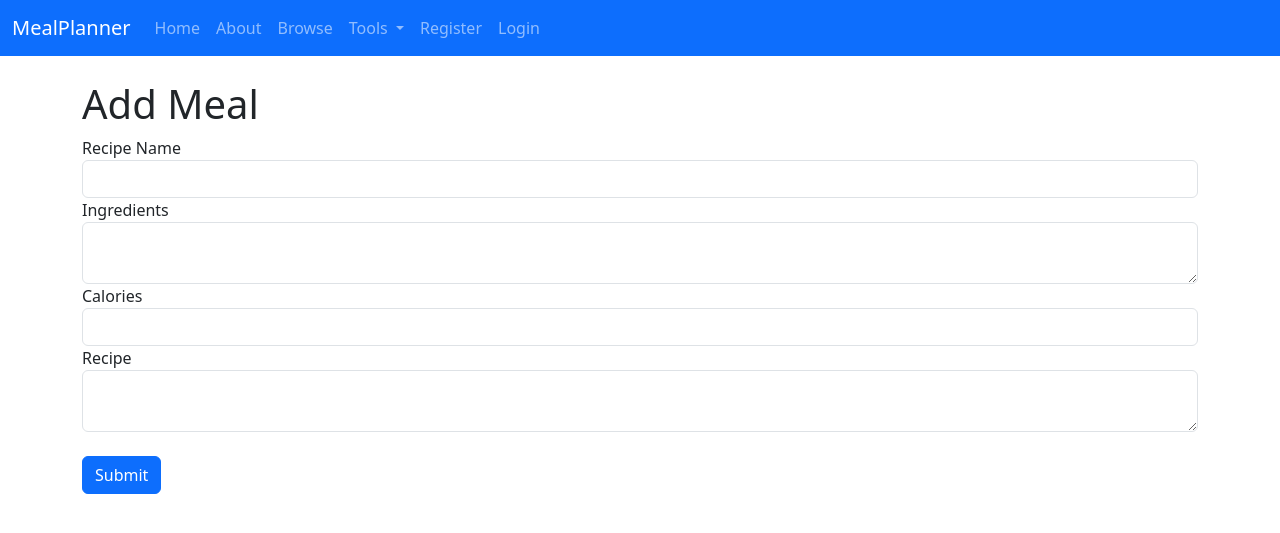
After one commit to ColtanF/MealPlanner, a Flask app: page /add_meal in a window 1280 px wide. The commit adds this page. Shown: the top 533 px of the page. Run offline with Flask 2, Linux system fonts and the light colour scheme; some libraries are stand-ins or nearby versions.

Commit message:
Added add_meal.html and accompanying temporary functionality to app.py. Also updated the README.md file to display more information about the project and some planned updates to it.

```diff
--- a/app.py
+++ b/app.py
@@ -1,12 +1,19 @@
 #! python
 from flask import Flask, render_template, flash, redirect, url_for, request
+from wtforms import Form, StringField, TextAreaField, IntegerField, validators
 
 app = Flask(__name__)
 app.debug = True
 
+class Recipe():
+    def __init__(self, name, ingr, cals, recipe):
+        self.name = name
+        self.ingr = ingr
+        self.cals = cals
+        self.recipe = recipe
 meals = {}
-meals["Pizza"] = ["Dough", "Sauce", "Cheese"]
-meals["Chicken and Broccoli"] = ["Chicken", "Broccoli"]
+meals["Pizza"] = Recipe("Pizza", "Dough, Cheese, Sauce", "1000", "Make dough, put sauce and cheese on, bake at 400 degrees for 10 minutes.")
+meals["Chicken and Broccoli"] = Recipe("Chicken and Broccoli", "Chicken Breast, Broccoli", "400", "Cook chicken breast in air fryer at 375 degrees for 17 minutes, flipping once halfway through the cooking time. Steam broccoli.")
 
 @app.route('/')
 def index():
@@ -23,8 +30,30 @@ def browse():
 
 @app.route('/browse/<string:id>/')
 def meal(id):
-    return render_template('meal.html', meal=id, ingredients=meals[id])
+    return render_template('meal.html', meal=id, ingredients=meals[id].ingr)
+
+class RecipeForm(Form):
+    recipeName = StringField('Recipe Name', [validators.Length(min=1, max=200)])
+    ingredients = TextAreaField('Ingredients', [validators.Length(min=5)])
+    calories = IntegerField('Calories', [validators.NumberRange(min=0)])
+    recipe = TextAreaField('Recipe', [validators.Length(min=30)])
+
+
+@app.route('/add_meal', methods=["GET", "POST"])
+def add_meal():
+    form = RecipeForm(request.form)
+    if request.method == "POST" and form.validate():
+        recipeName = form.recipeName.data
+        ingredients = form.ingredients.data
+        calories = form.calories.data
+        recipe = form.recipe.data
+
+        meals[recipeName] = Recipe(recipeName, ingredients, calories, recipe)
+        flash("Meal Added!", "success")
+        return redirect(url_for("browse"))
+
+    return render_template('add_meal.html', form=form)
 
 if __name__ == "__main__":
-    #app.secret_key = 'secret123'
+    app.secret_key = 'secret123'
     app.run(port=5002)
--- /dev/null
+++ b/templates/add_meal.html
@@ -0,0 +1,22 @@
+{% extends 'layout.html' %}
+{% block body %}
+<h1>Add Meal</h1>
+{% from 'includes/_formhelpers.html' import render_field %}
+<form method="POST" action="">
+    <div class="form-group">
+        {{ render_field(form.recipeName, class="form-control") }}
+    </div>
+    <div class="form-group">
+        {{ render_field(form.ingredients, class="form-control") }}
+    </div>
+    <div class="form-group">
+        {{ render_field(form.calories, class="form-control") }}
+    </div>
+    <div class="form-group">
+        {{ render_field(form.recipe, class="form-control") }}
+    </div>
+    <br>
+    <p><input type="submit" class="btn btn-primary" value="Submit"></p>
+</form>
+
+{% endblock %}
--- /dev/null
+++ b/templates/includes/_formhelpers.html
@@ -0,0 +1,9 @@
+{% macro render_field(field) %}
+    {{ field.label }}
+    {{ field(**kwargs)|safe}}
+    {% if field.errors %}
+        {% for error in field.errors %}
+          <span class="help-inline">{{ error }}</span>
+        {% endfor %}
+    {% endif %}
+{% endmacro %}
--- a/templates/includes/_navbar.html
+++ b/templates/includes/_navbar.html
@@ -21,7 +21,7 @@
               Tools
             </a>
             <div class="dropdown-menu" aria-labelledby="dropdownMenuLink">
-              <a class="dropdown-item" href="#">Add Meal</a>
+              <a class="dropdown-item" href="/add_meal">Add Meal</a>
               <a class="dropdown-item" href="#">Generate</a>
               <a class="dropdown-item" href="#">Goals</a>
             </div>
--- a/templates/meal.html
+++ b/templates/meal.html
@@ -2,7 +2,7 @@
 {% block body %}
 <h1>{{meal}}</h1>
 <ul class="list-group">
-    {% for i in ingredients %}
+    {% for i in ingredients.split(',') %}
     <li class="list-group-item">{{i}}</li>
     {% endfor %}
 </ul>
```
Also changed, not shown: README.md.
